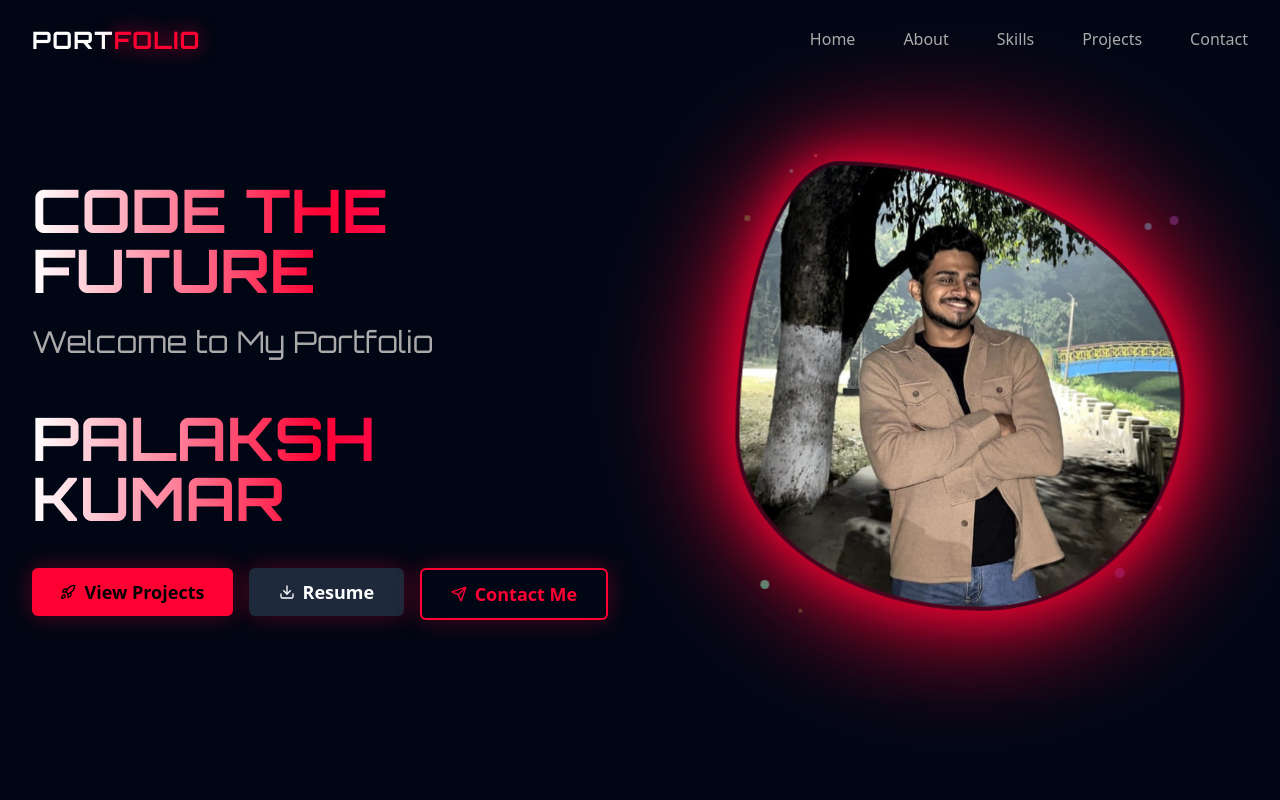
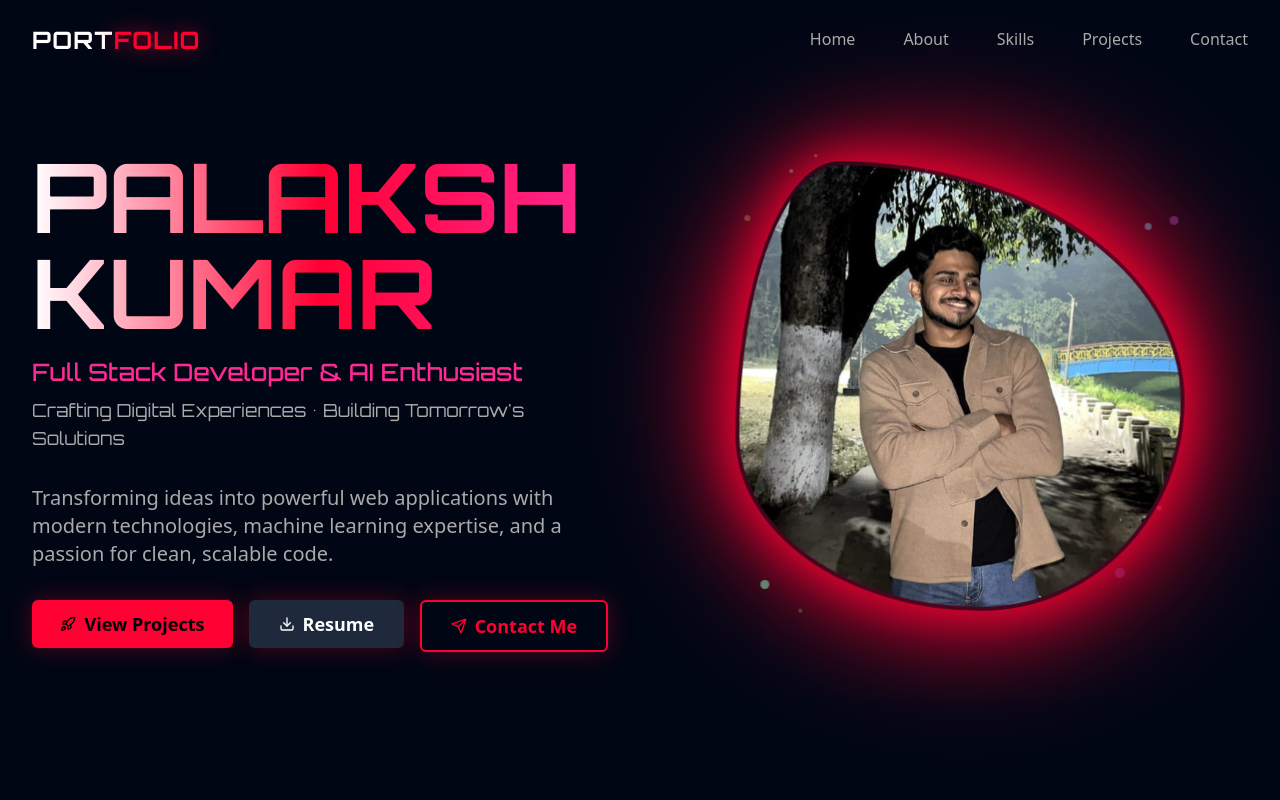
Before and after one commit to Palaksh-singh/Palaksh-Portfolio, a React (Vite) app: page / in a window 1280 px wide. Shown: the top 800 px of the page. Built offline with nearby package versions, Linux system fonts and the light colour scheme.

Commit message:
Refine Hero Section Text

```diff
--- a/src/components/Hero.tsx
+++ b/src/components/Hero.tsx
@@ -54,19 +54,40 @@ const Hero = () => {
       <div className="max-w-7xl mx-auto px-6 lg:px-8 w-full">
         <div className="grid grid-cols-1 lg:grid-cols-2 gap-12 lg:gap-16 items-center">
           {/* Hero Text */}
-          <div className="order-2 lg:order-1 text-center lg:text-left">
-            <h1 className="font-orbitron text-4xl md:text-5xl lg:text-6xl font-bold text-gradient mb-6 leading-tight">
-              CODE THE FUTURE
-            </h1>
-            <h2 className="font-orbitron text-xl md:text-2xl lg:text-3xl font-normal text-muted-foreground mb-12">
-              Welcome to My Portfolio
-            </h2>
+          <div className="order-2 lg:order-1 text-center lg:text-left space-y-8">
+            {/* Main Hero Text */}
+            <div className="space-y-4">
+              <div className="overflow-hidden">
+                <h1 className="font-orbitron text-5xl md:text-6xl lg:text-7xl xl:text-8xl font-bold leading-none animate-fade-in">
+                  <span className="block text-gradient hover:scale-105 transition-transform duration-500 cursor-default">
+                    PALAKSH
+                  </span>
+                  <span className="block text-gradient hover:scale-105 transition-transform duration-500 cursor-default" style={{ animationDelay: '0.2s' }}>
+                    KUMAR
+                  </span>
+                </h1>
+              </div>
 
-            <div className="mb-10 text-left">
-              <div className="font-orbitron text-4xl md:text-5xl lg:text-6xl font-bold text-gradient leading-tight hover:scale-105 transition-transform duration-300 cursor-default">
-                <div>PALAKSH</div>
-                <div>KUMAR</div>
+              <div className="space-y-2">
+                <div className="overflow-hidden">
+                  <p className="font-orbitron text-lg md:text-xl lg:text-2xl text-accent font-medium animate-fade-in" style={{ animationDelay: '0.4s' }}>
+                    Full Stack Developer & AI Enthusiast
+                  </p>
+                </div>
+                <div className="overflow-hidden">
+                  <p className="font-orbitron text-base md:text-lg text-muted-foreground animate-fade-in" style={{ animationDelay: '0.6s' }}>
+                    Crafting Digital Experiences • Building Tomorrow's Solutions
+                  </p>
+                </div>
               </div>
+            </div>
+
+            {/* Call to Action Message */}
+            <div className="overflow-hidden">
+              <p className="text-lg md:text-xl text-muted-foreground max-w-2xl leading-relaxed animate-fade-in" style={{ animationDelay: '0.8s' }}>
+                Transforming ideas into powerful web applications with modern technologies,
+                machine learning expertise, and a passion for clean, scalable code.
+              </p>
             </div>
 
             <div className="flex flex-col sm:flex-row gap-4 justify-center lg:justify-start">
```
